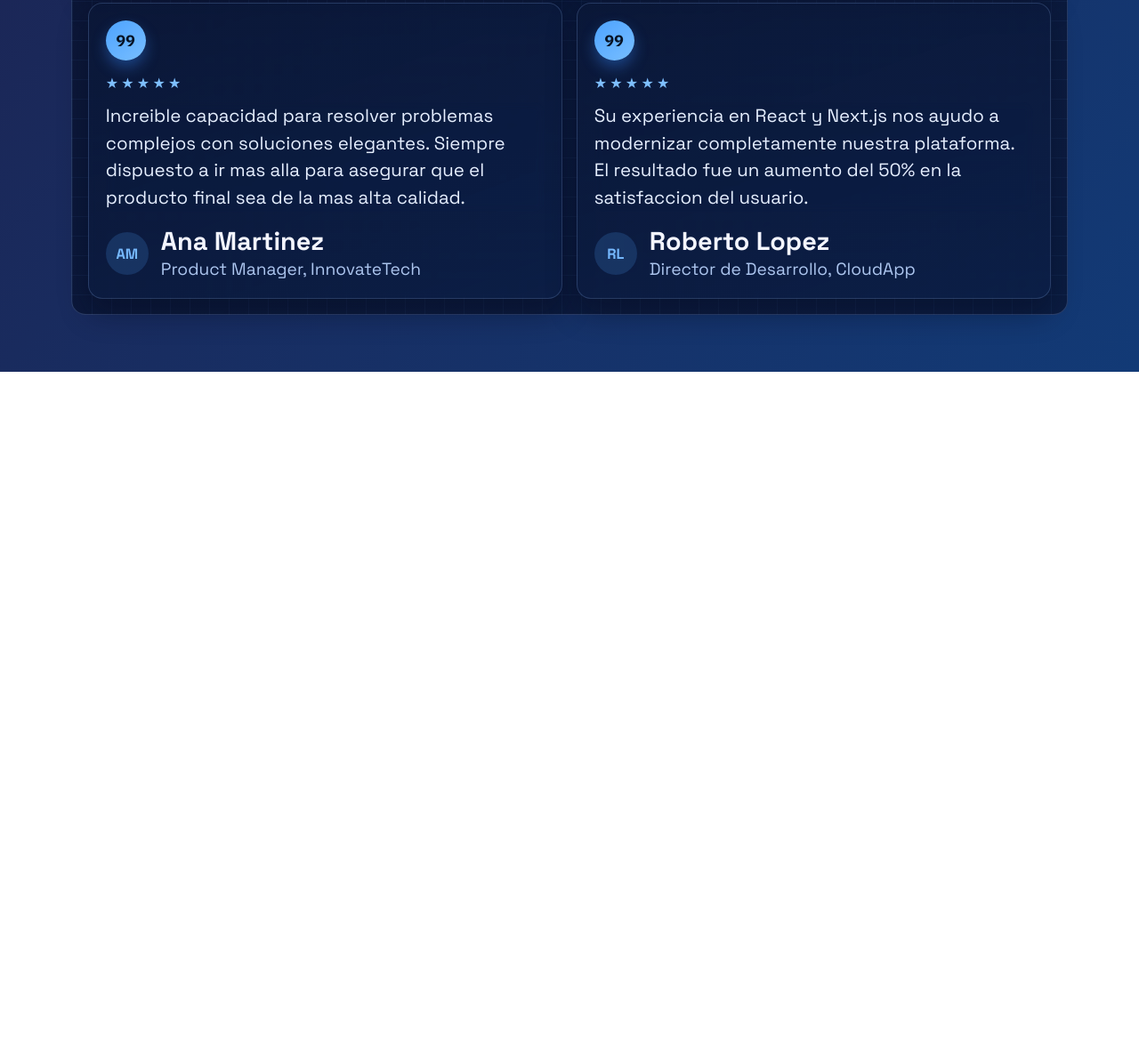
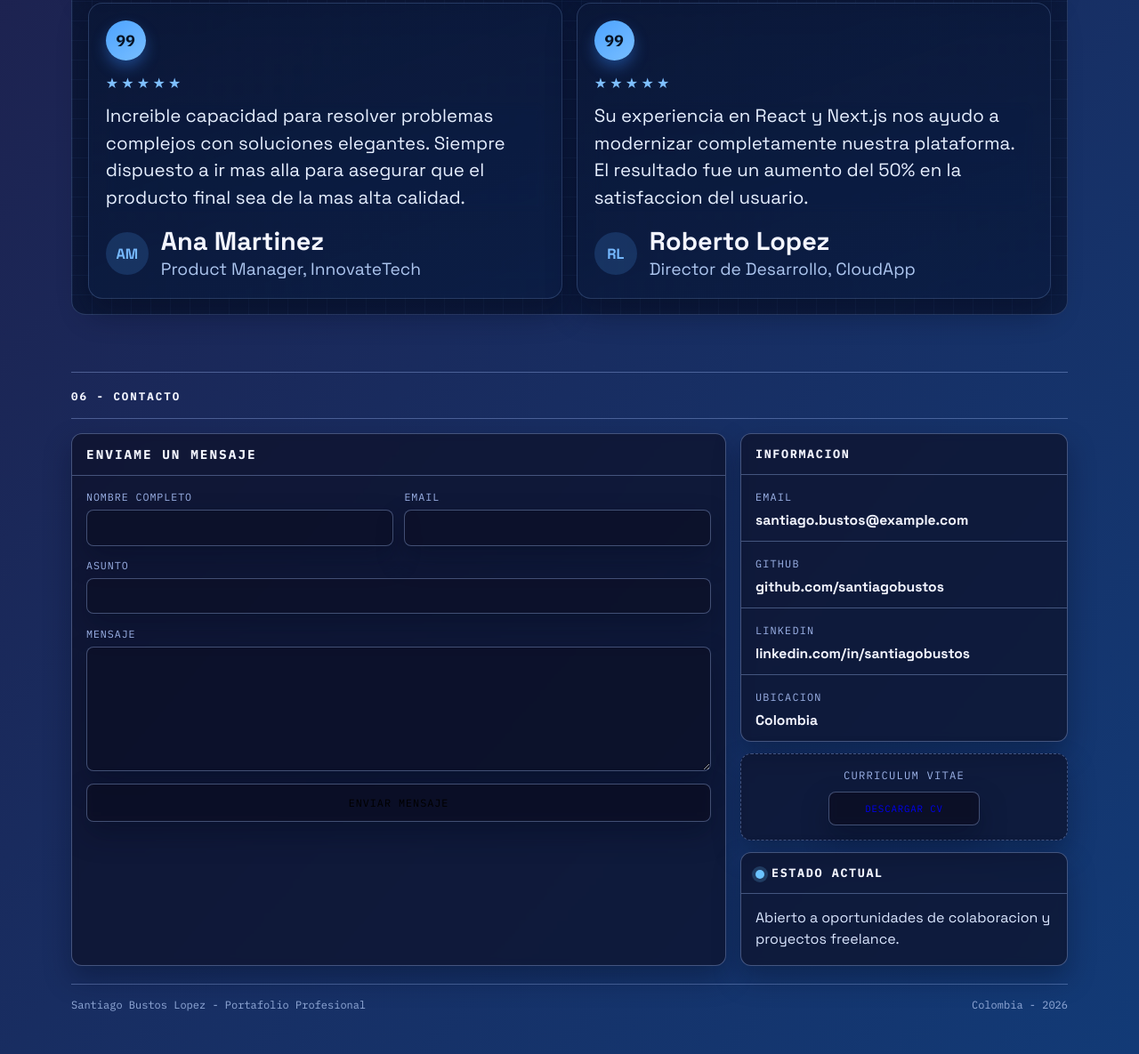
Before and after one commit to Santtiy/Portafolio_Santy, a plain HTML site: page index.html in a window 1280 px wide. Shown: the part 3543-4728 px from the top of the page at 89% size. Before the commit the page ends 3961 px from the top, so only its background shows below. Drawn offline with Linux system fonts and the light colour scheme.

Commit message:
Agrego seccion de contacto

```diff
--- a/index.html
+++ b/index.html
@@ -507,6 +507,82 @@
       </div>
     </section>
 
+    <section class="container contact-panel" id="contacto" aria-labelledby="contact-title">
+      <div class="section-head">
+        <span id="contact-title">06 - CONTACTO</span>
+      </div>
+
+      <div class="contact-layout">
+        <article class="contact-form-card card">
+          <h2>Enviame un mensaje</h2>
+
+          <form class="contact-form" action="#" method="post">
+            <div class="contact-two-cols">
+              <label>
+                <span>Nombre completo</span>
+                <input type="text" name="nombre" autocomplete="name" />
+              </label>
+
+              <label>
+                <span>Email</span>
+                <input type="email" name="email" autocomplete="email" />
+              </label>
+            </div>
+
+            <label>
+              <span>Asunto</span>
+              <input type="text" name="asunto" />
+            </label>
+
+            <label>
+              <span>Mensaje</span>
+              <textarea name="mensaje" rows="6"></textarea>
+            </label>
+
+            <button type="submit" class="btn contact-submit">Enviar mensaje</button>
+          </form>
+        </article>
+
+        <aside class="contact-side">
+          <article class="contact-info card">
+            <h3>Informacion</h3>
+
+            <div class="contact-row">
+              <small>Email</small>
+              <p>santiago.bustos@example.com</p>
+            </div>
+            <div class="contact-row">
+              <small>GitHub</small>
+              <p>github.com/santiagobustos</p>
+            </div>
+            <div class="contact-row">
+              <small>LinkedIn</small>
+              <p>linkedin.com/in/santiagobustos</p>
+            </div>
+            <div class="contact-row">
+              <small>Ubicacion</small>
+              <p>Colombia</p>
+            </div>
+          </article>
+
+          <article class="cv-card card">
+            <small>Curriculum Vitae</small>
+            <a class="btn" href="#">Descargar CV</a>
+          </article>
+
+          <article class="status-card card">
+            <h3>Estado actual</h3>
+            <p>Abierto a oportunidades de colaboracion y proyectos freelance.</p>
+          </article>
+        </aside>
+      </div>
+
+      <footer class="contact-footer">
+        <p>Santiago Bustos Lopez - Portafolio Profesional</p>
+        <p>Colombia - 2026</p>
+      </footer>
+    </section>
+
     <button class="scroll-dot" aria-label="Desplazar"></button>
 
     <script src="script.js"></script>
--- a/styles.css
+++ b/styles.css
@@ -953,6 +953,182 @@ textarea:focus {
   box-shadow: 0 22px 36px rgba(7, 17, 44, 0.5);
 }
 
+.contact-panel {
+  margin-bottom: 3rem;
+}
+
+.contact-layout {
+  margin-top: 1rem;
+  display: grid;
+  grid-template-columns: 2fr minmax(260px, 1fr);
+  gap: 1rem;
+}
+
+.contact-form-card {
+  padding: 0;
+  overflow: hidden;
+}
+
+.contact-form-card h2 {
+  margin: 0;
+  border-bottom: 1px solid var(--line);
+  padding: 0.86rem 1rem;
+  font-family: "IBM Plex Mono", monospace;
+  font-size: 0.9rem;
+  letter-spacing: 0.14em;
+  text-transform: uppercase;
+}
+
+.contact-form {
+  padding: 1rem;
+  display: grid;
+  gap: 0.9rem;
+}
+
+.contact-form label {
+  display: grid;
+  gap: 0.42rem;
+}
+
+.contact-form span {
+  color: #9db3e8;
+  font-family: "IBM Plex Mono", monospace;
+  font-size: 0.73rem;
+  letter-spacing: 0.08em;
+  text-transform: uppercase;
+}
+
+.contact-two-cols {
+  display: grid;
+  grid-template-columns: repeat(2, minmax(0, 1fr));
+  gap: 0.8rem;
+}
+
+.contact-form input,
+.contact-form textarea {
+  width: 100%;
+  padding: 0.68rem 0.76rem;
+  font-size: 0.95rem;
+}
+
+.contact-form textarea {
+  resize: vertical;
+  min-height: 140px;
+}
+
+.contact-submit {
+  width: 100%;
+  justify-content: center;
+  padding-block: 0.82rem;
+  font-size: 0.74rem;
+}
+
+.contact-side {
+  display: grid;
+  gap: 0.8rem;
+}
+
+.contact-info {
+  padding: 0;
+  overflow: hidden;
+}
+
+.contact-info h3,
+.status-card h3 {
+  margin: 0;
+  border-bottom: 1px solid var(--line);
+  padding: 0.86rem 1rem;
+  font-family: "IBM Plex Mono", monospace;
+  font-size: 0.84rem;
+  letter-spacing: 0.12em;
+  text-transform: uppercase;
+}
+
+.contact-row {
+  padding: 0.82rem 1rem;
+}
+
+.contact-row + .contact-row {
+  border-top: 1px solid var(--line);
+}
+
+.contact-row small {
+  color: #9db3e8;
+  font-family: "IBM Plex Mono", monospace;
+  font-size: 0.74rem;
+  letter-spacing: 0.1em;
+  text-transform: uppercase;
+}
+
+.contact-row p {
+  margin: 0.42rem 0 0;
+  font-size: 0.98rem;
+  font-weight: 600;
+}
+
+.cv-card {
+  border-style: dashed;
+  padding: 1rem;
+  display: grid;
+  justify-items: center;
+  gap: 0.72rem;
+}
+
+.cv-card small {
+  color: #9db3e8;
+  font-family: "IBM Plex Mono", monospace;
+  font-size: 0.76rem;
+  letter-spacing: 0.1em;
+  text-transform: uppercase;
+}
+
+.cv-card .btn {
+  min-width: 170px;
+  text-decoration: none;
+  text-align: center;
+}
+
+.status-card {
+  padding: 0;
+  overflow: hidden;
+}
+
+.status-card h3::before {
+  content: "";
+  display: inline-block;
+  width: 10px;
+  height: 10px;
+  margin-right: 0.5rem;
+  border-radius: 50%;
+  background: #6bc3ff;
+  box-shadow: 0 0 0 4px rgba(107, 195, 255, 0.2);
+  vertical-align: middle;
+}
+
+.status-card p {
+  margin: 0;
+  padding: 0.9rem 1rem 1rem;
+  color: #dbe7ff;
+  line-height: 1.55;
+}
+
+.contact-footer {
+  margin-top: 1.25rem;
+  border-top: 1px solid var(--line);
+  padding-top: 0.92rem;
+  display: flex;
+  align-items: center;
+  justify-content: space-between;
+  gap: 0.7rem;
+}
+
+.contact-footer p {
+  margin: 0;
+  color: #93abd9;
+  font-family: "IBM Plex Mono", monospace;
+  font-size: 0.75rem;
+}
+
 @media (max-width: 860px) {
   .topbar {
     align-items: flex-start;
@@ -1047,6 +1223,10 @@ textarea:focus {
 
   .testimonial-card footer p {
     font-size: 1.02rem;
+  }
+
+  .contact-layout {
+    grid-template-columns: 1fr;
   }
 }
 
@@ -1159,4 +1339,17 @@ textarea:focus {
   .testimonial-card footer p {
     font-size: 0.88rem;
   }
+
+  .contact-two-cols {
+    grid-template-columns: 1fr;
+  }
+
+  .contact-form {
+    padding: 0.8rem;
+  }
+
+  .contact-footer {
+    align-items: flex-start;
+    flex-direction: column;
+  }
 }
```
